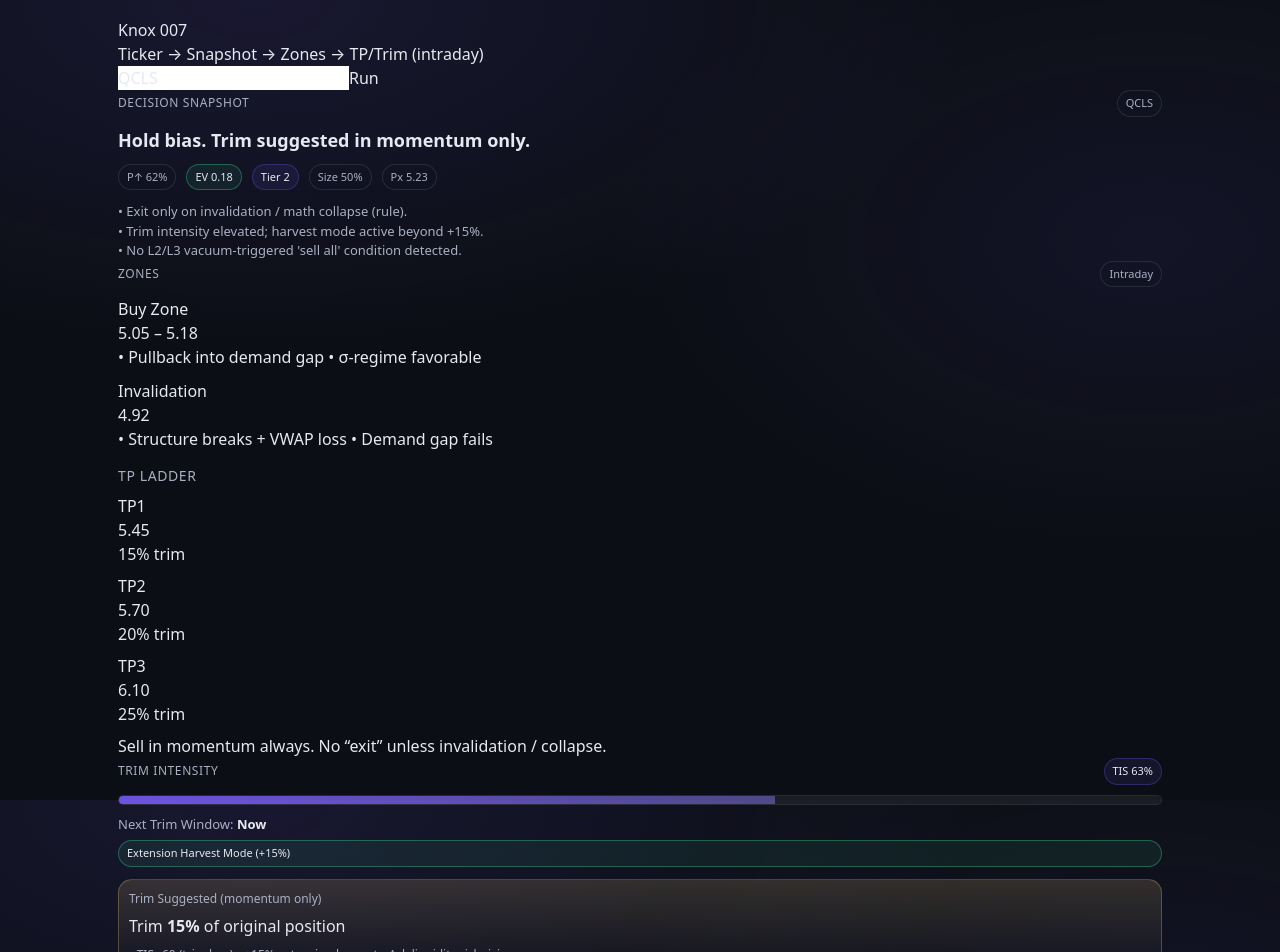
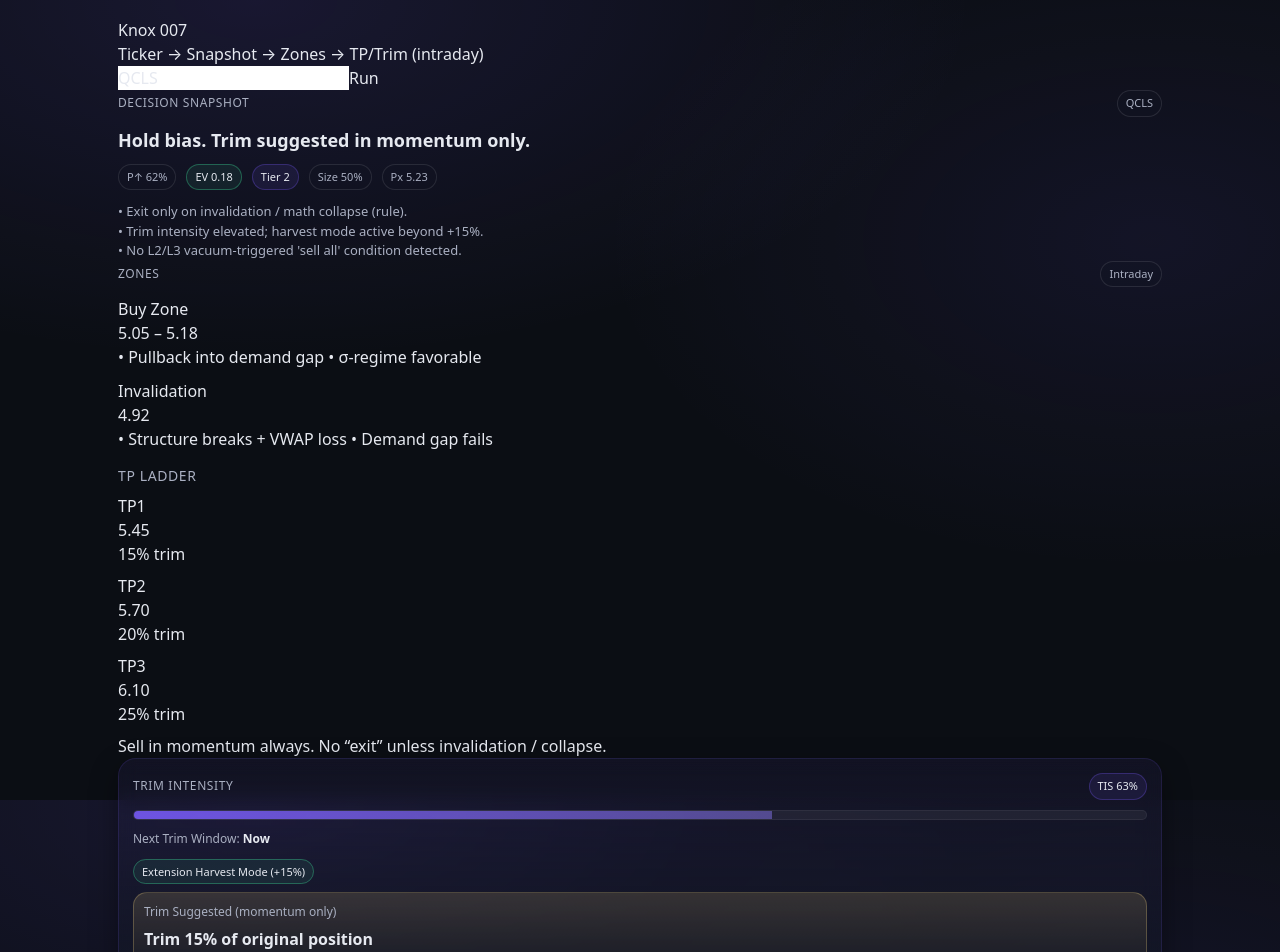
Before and after one commit to piers007/mp007x, a React (Vite) app: page / in a window 1280 px wide. Shown: the top 952 px of the page. Built offline with nearby package versions, Linux system fonts and the light colour scheme; no server answers.

Commit message:
Refactor TrimCard component for clarity and style
CSS

```diff
--- a/src/ui/cards/TrimCard.tsx
+++ b/src/ui/cards/TrimCard.tsx
@@ -9,17 +9,17 @@ type Props = {
 export default function TrimCard({ snap }: Props) {
   const t = snap.trim;
 
+  const tis = Math.max(0, Math.min(100, t.tis || 0));
+  const fillStyle: React.CSSProperties = { width: `${tis}%` };
+
   const prettyWindow =
     t.nextTrimWindow === "NOW" ? "Now" :
     t.nextTrimWindow === "SOON" ? "Soon" : "Wait";
 
-  const tis = Math.max(0, Math.min(100, t.tis || 0));
-  const fillStyle: React.CSSProperties = { width: `${tis}%` };
-
   const showTrimBox = tis >= 60 && typeof t.trimNowPctOrig === "number";
 
   return (
-    <div className="card">
+    <div className="knox-card">
       <div className="card-header">
         <div className="card-title">Trim Intensity</div>
         <span className="badge purple">TIS {tis}%</span>
@@ -29,24 +29,27 @@ export default function TrimCard({ snap }: Props) {
         <div className="fill" style={fillStyle} />
       </div>
 
-      <div style={{ marginTop: 10, fontSize: 13, color: "var(--text-secondary)" }}>
-        Next Trim Window: <strong style={{ color: "var(--text-primary)" }}>{prettyWindow}</strong>
+      <div style={{ marginTop: 10, fontSize: 12, color: "var(--text-secondary)" }}>
+        Next Trim Window:{" "}
+        <strong style={{ color: "var(--text-primary)" }}>{prettyWindow}</strong>
       </div>
 
       {t.harvestMode ? (
-        <div style={{ marginTop: 6 }} className="badge green">
-          Extension Harvest Mode (+15%)
+        <div style={{ marginTop: 10 }}>
+          <span className="badge green">Extension Harvest Mode (+15%)</span>
         </div>
       ) : null}
 
       {showTrimBox ? (
-        <div className="trim-overlay" style={{ marginTop: 12 }}>
+        <div className="trim-overlay">
           <div style={{ fontSize: 12, color: "var(--text-secondary)" }}>
             Trim Suggested (momentum only)
           </div>
-          <div style={{ marginTop: 6, fontSize: 16 }}>
-            Trim <strong>{t.trimNowPctOrig}%</strong> of original position
+
+          <div style={{ marginTop: 6, fontSize: 16, fontWeight: 800 }}>
+            Trim {t.trimNowPctOrig}% of original position
           </div>
+
           <div style={{ marginTop: 8, fontSize: 12, color: "var(--text-secondary)" }}>
             • {t.reasons.slice(0, 3).join(" • ")}
           </div>
```
